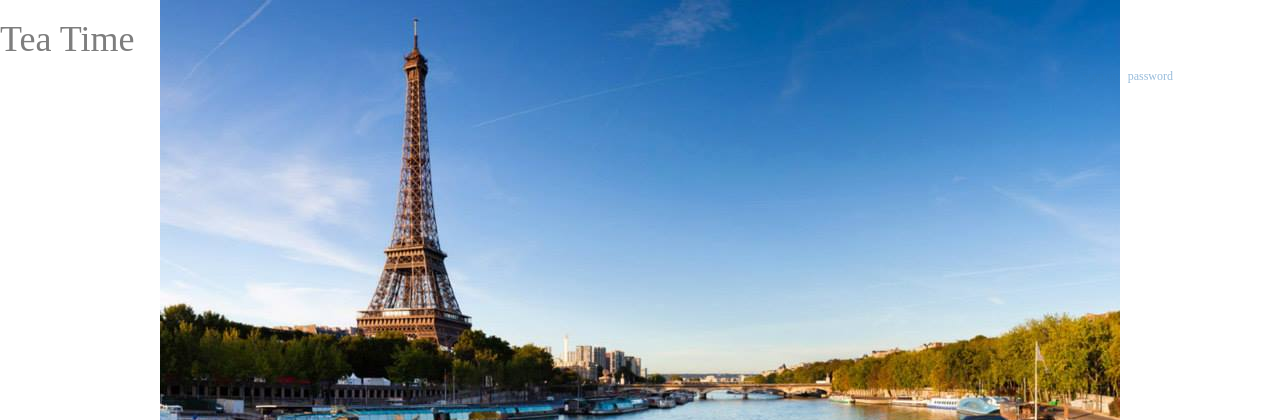
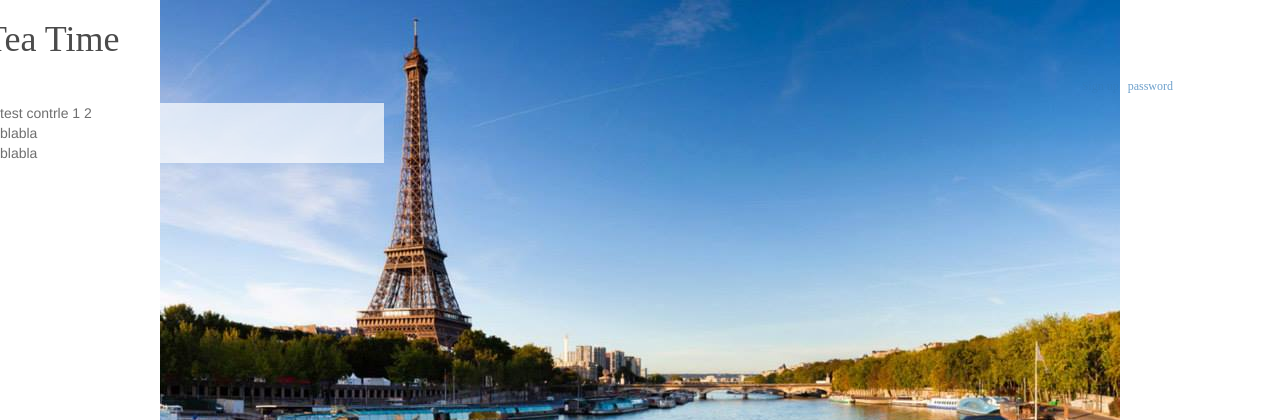
Before and after one commit to Ellaaaaww/WebProgrammingProject, a PHP site: page /header.html in a window 1280 px wide. Shown: the top 420 px of the page. Run offline with PHP 8.4, Linux system fonts and the light colour scheme.

Commit message:
modification header (petites) juste pour tester

```diff
--- a/CSS/header.css
+++ b/CSS/header.css
@@ -22,7 +22,15 @@
       background-attachment: scroll;
       background-repeat: no-repeat;
       background-position: top center;
-      opacity: 0.5;
+      opacity: 0.7;
+
 
 
  }
+
+p
+ {
+   width: 30%;
+   background-color: white;
+
+ }
--- a/header.html
+++ b/header.html
@@ -12,7 +12,7 @@
 
    </head>
    <body>
-      <h1> Tea Time </h1>
+    <div class= "row" > <h1> Tea Time </h1> </div>
       <h6>
       <div class ="row">
          <div class = "container-fluid">
@@ -24,6 +24,10 @@
       </div>
     </h6>
     <div>
+<p>
+test contrle 1 2 </br> blabla
+</br> blabla
 
+ </p>
    </body>
 </html>
```
